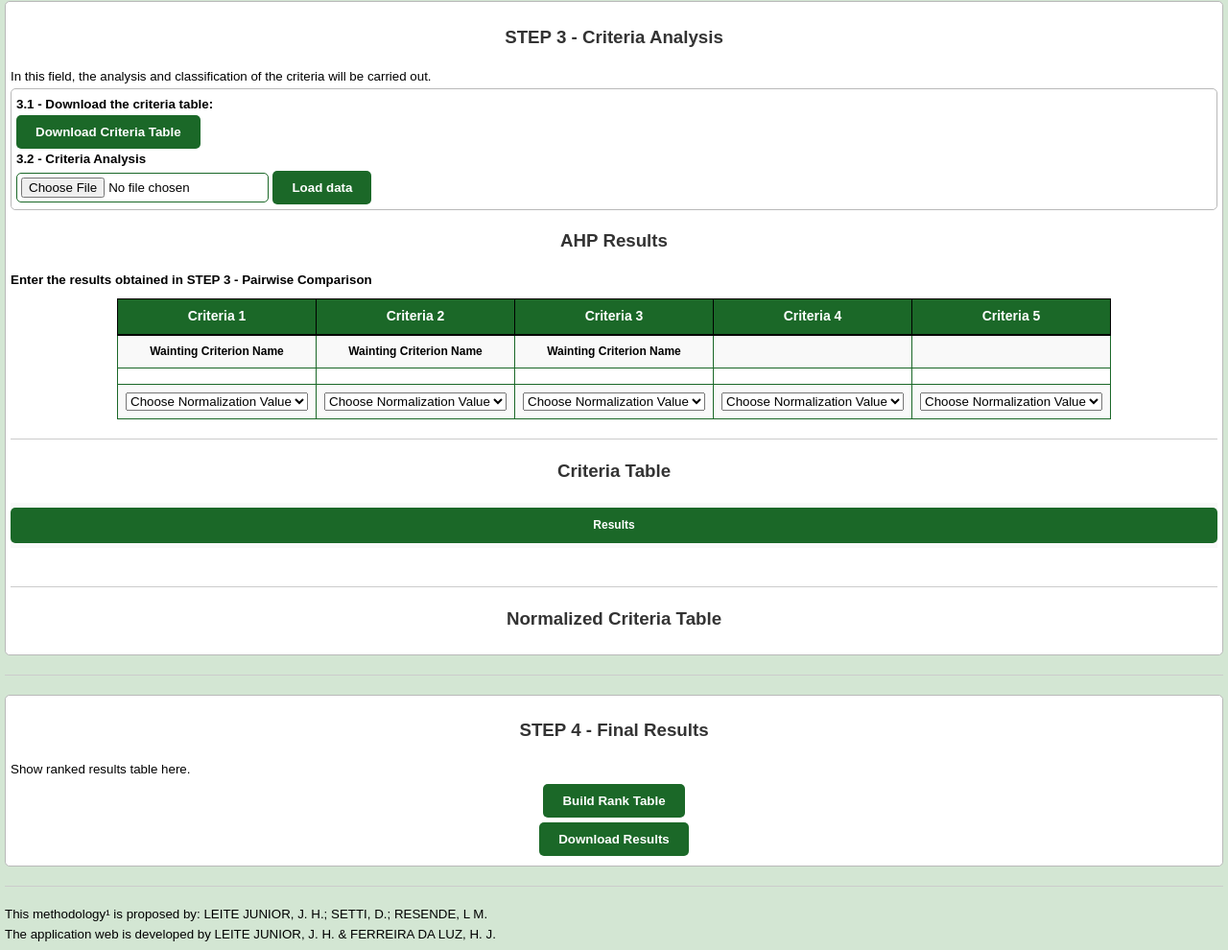
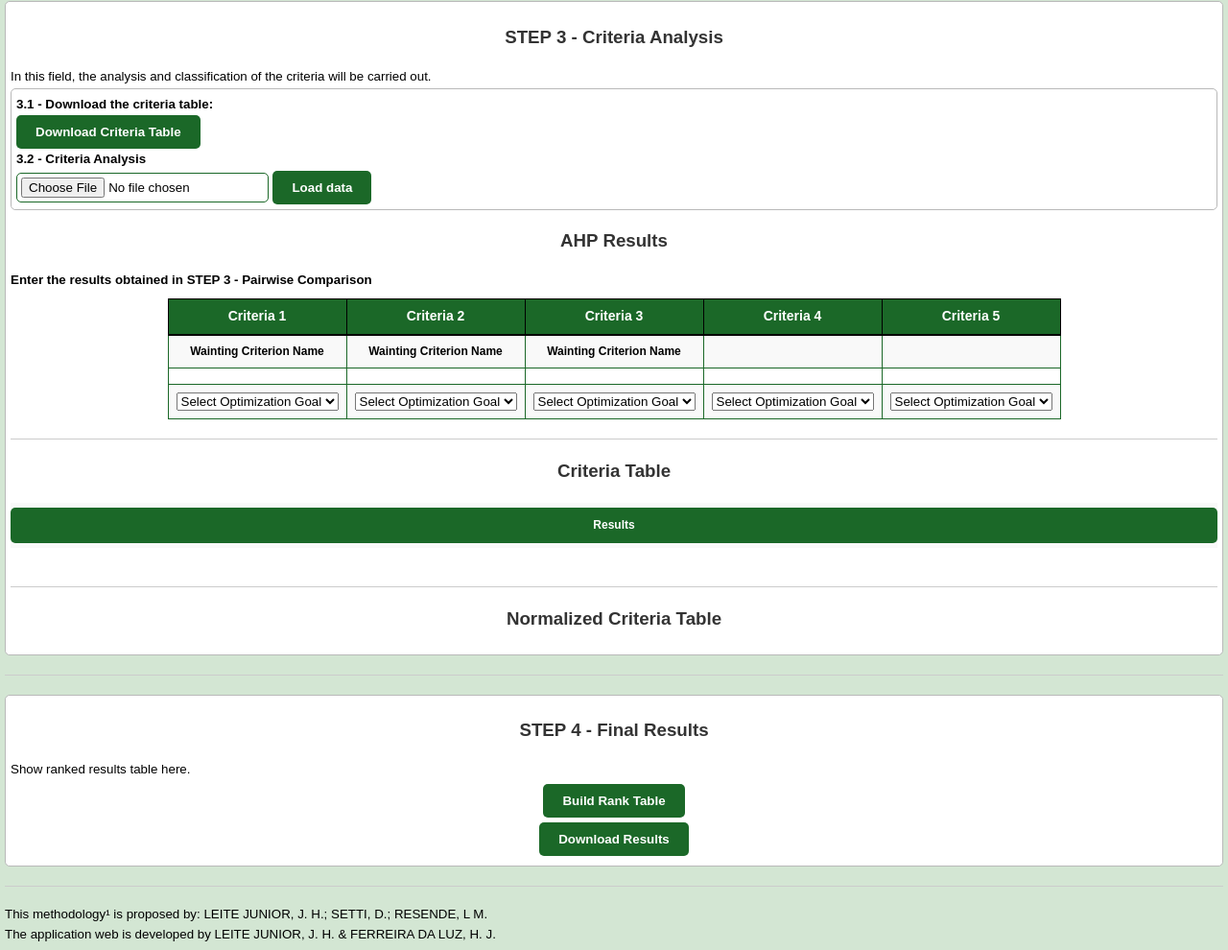
Before and after one commit to jhugolj/AlphaHReview, a plain HTML site: page index.html in a window 1280 px wide. Shown: the part 810-1800 px from the top of the page at 96% size. Drawn offline with Linux system fonts and the light colour scheme.

Commit message:
Update index.html

```diff
--- a/index.html
+++ b/index.html
@@ -15,7 +15,7 @@
 
     <div class="campo justificado">
         <p>
-            This methodology was developed with the aim of prioritizing publication selection criteria and exposing alternatives to improve the systematic literature review method. The AHP tool is used as a methodology to classify the quality criteria of the most relevant publications for the researched topic. Furthermore, the MOORA Method was used to consider and classify the most relevant publications for the researched topic.
+            This methodology was developed with the aim of prioritizing publication selection criteria and exposing alternatives to improve the systematic literature review method. The AHP tool is used as a methodology to classify the quality criteria of the most relevant publications for the researched topic. Furthermore, the the Weitendorf ratios was used to consider and classify the most relevant publications for the researched topic.
         </p>
     </div>
     <hr>
@@ -137,35 +137,35 @@
                         <tr>
                             <td>
                                 <select id="criteria1Type">
-                                    <option disabled selected>Choose Normalization Value</option>
+                                    <option disabled selected>Select Optimization Goal</option>
                                     <option value="maximum" style="text-align: center;">Maximum</option select>
                                     <option value="minimum" style="text-align: center;">Minimum</option>
                                 </select>
                             </td>
                             <td>
                                 <select id="criteria2Type">
-                                    <option disabled selected>Choose Normalization Value</option>
+                                    <option disabled selected>Select Optimization Goal</option>
                                     <option value="maximum" style="text-align: center;">Maximum</option select>
                                     <option value="minimum" style="text-align: center;">Minimum</option>
                                 </select>
                             </td>
                             <td>
                                 <select id="criteria3Type">
-                                    <option disabled selected>Choose Normalization Value</option>
+                                    <option disabled selected>Select Optimization Goal</option>
                                     <option value="maximum" style="text-align: center;">Maximum</option select>
                                     <option value="minimum" style="text-align: center;">Minimum</option>
                                 </select>
                             </td>
                             <td>
                                 <select id="criteria4Type">
-                                    <option disabled selected>Choose Normalization Value</option>
+                                    <option disabled selected>Select Optimization Goal</option>
                                     <option value="maximum" style="text-align: center;">Maximum</option select>
                                     <option value="minimum" style="text-align: center;">Minimum</option>
                                 </select>
                             </td>
                             <td>
                                 <select id="criteria5Type">
-                                    <option disabled selected>Choose Normalization Value</option>
+                                    <option disabled selected>Select Optimization Goal</option>
                                     <option value="maximum" style="text-align: center;">Maximum</option>
                                     <option value="minimum" style="text-align: center;">Minimum</option>
                                 </select>
```
